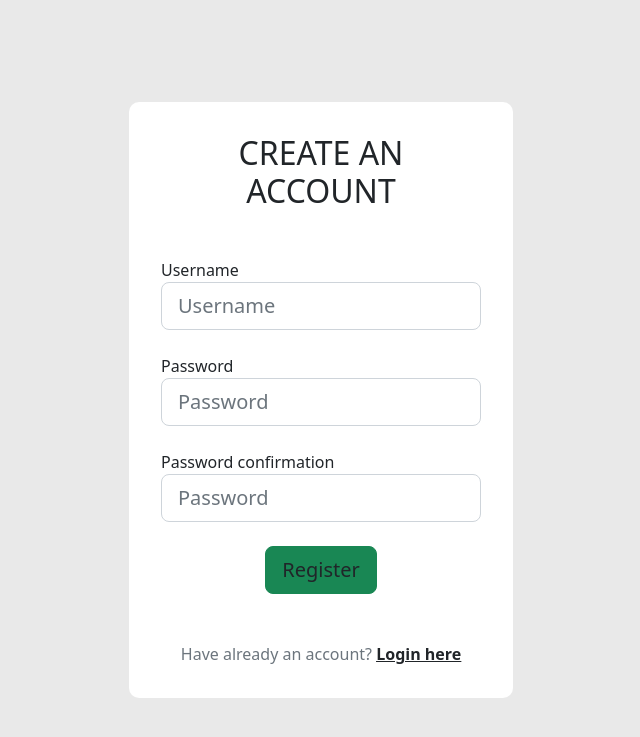
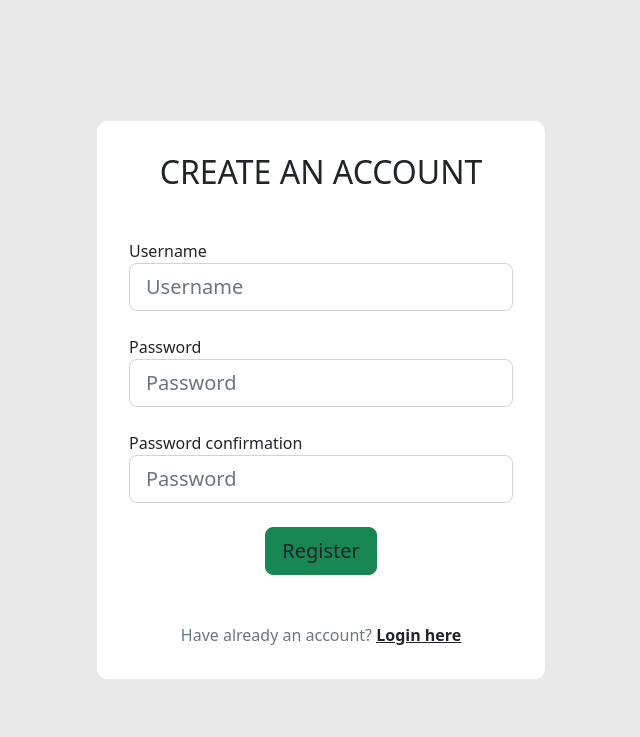
Before and after one commit to eruzetaien/PBPtugas2, a Django app: page /todolist/register/ in a window 1280 px wide. Shown: the top 737 px of the page, without its empty margins (319-959 px from the left). Run offline with Django 4.2, Linux system fonts and the light colour scheme.

Commit message:
tambah responsif halaman register

```diff
--- a/todolist/templates/register.html
+++ b/todolist/templates/register.html
@@ -12,7 +12,7 @@
   }
   .register{
     border-radius: 10px;
-    width: 30%;
+    width: 80%;
     padding: 2rem;
     margin: auto;
     background-color: white;
@@ -21,6 +21,16 @@
   .tombol{
     width: 100%;
   }
+
+  @media(min-width:700px) {
+    .register{
+      border-radius: 10px;
+      width: 35%;
+      padding: 2rem;
+      margin: auto;
+      background-color: white;
+    }
+    }
 </style>
 {% endblock meta %}
 
```
